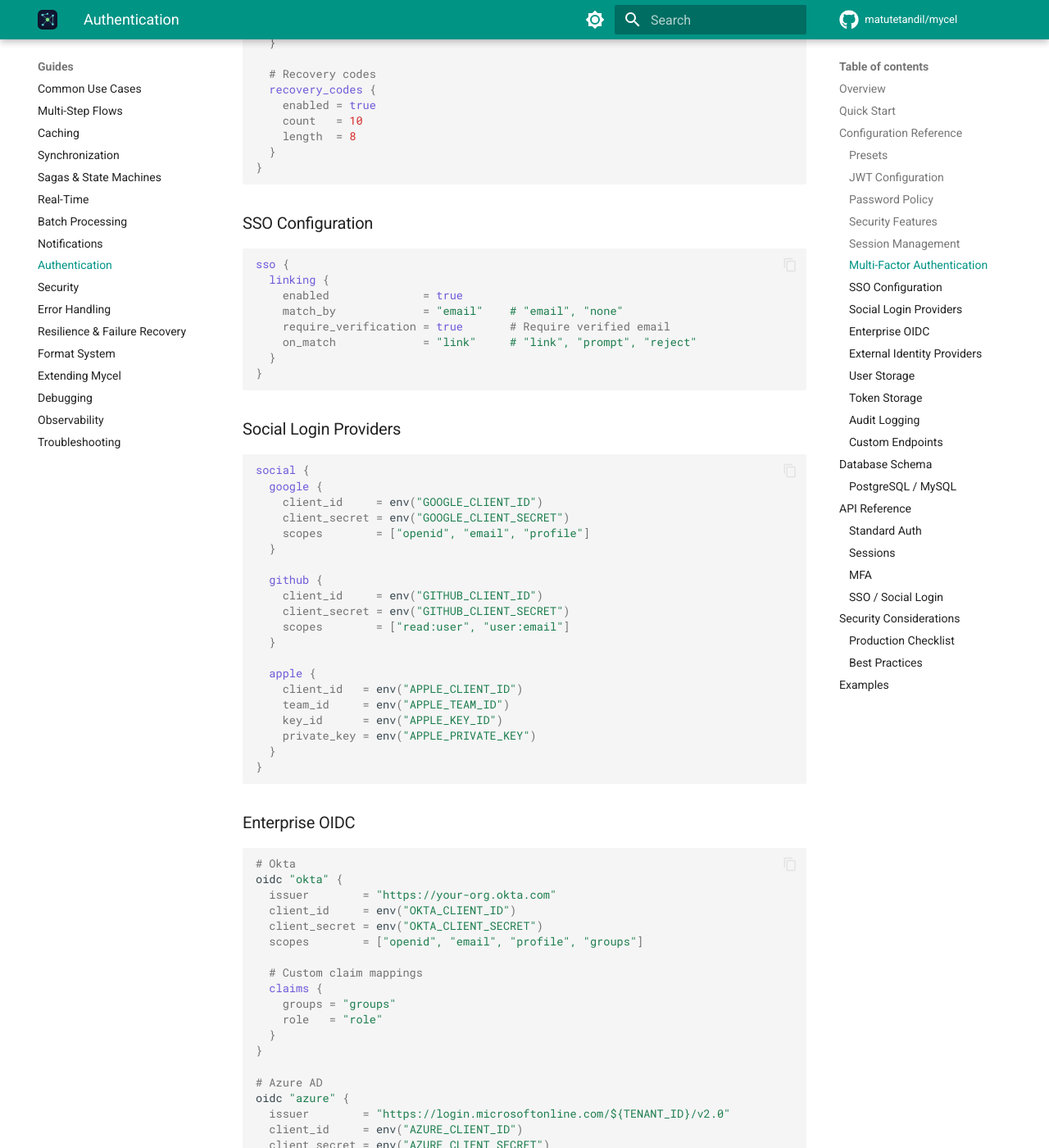
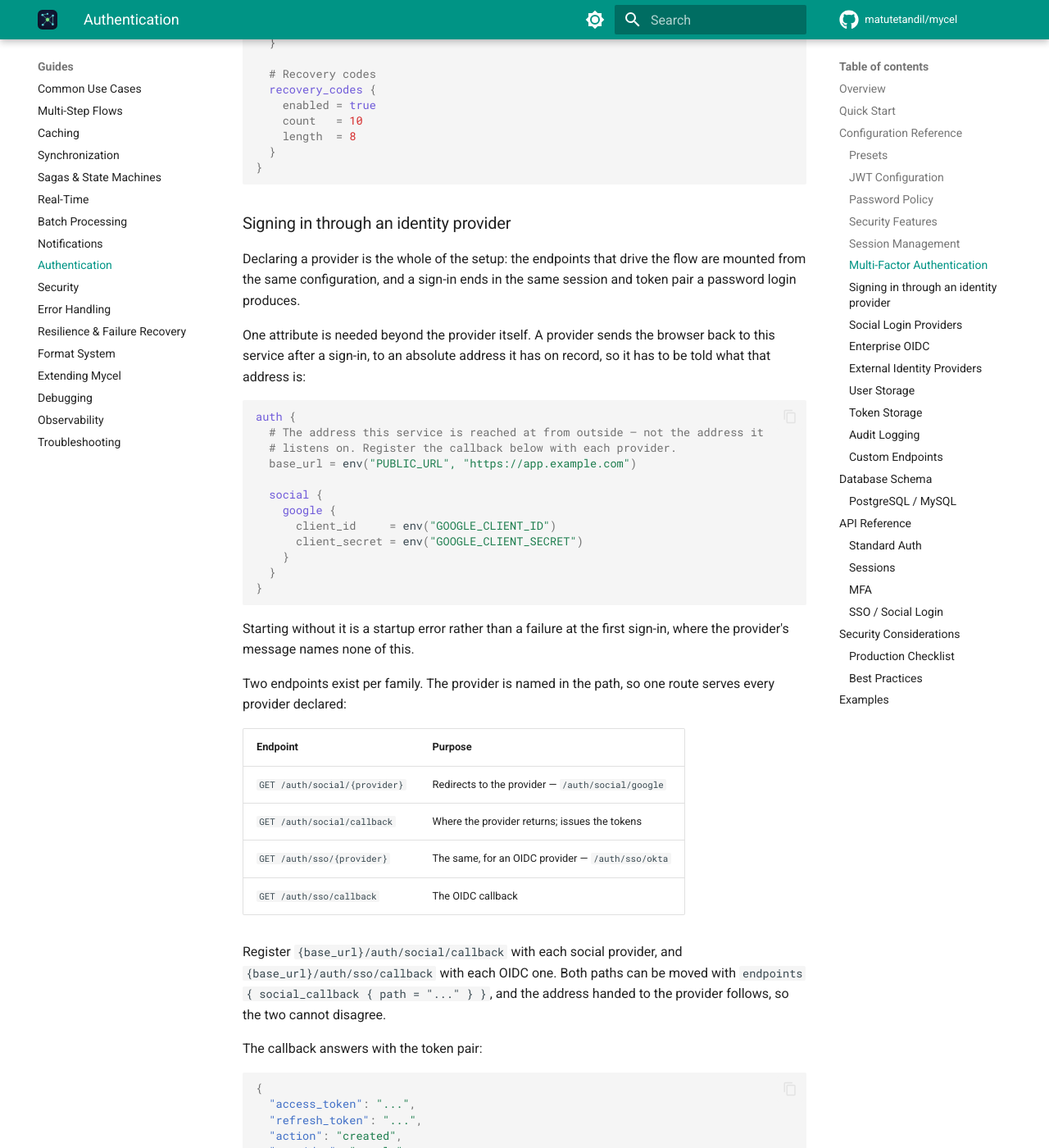
Before and after one commit to matutetandil/mycel, an MkDocs documentation site: the page built from docs/guides/auth.md, in a window 1280 px wide and 1400 px high, scrolled down 3428 px. Shown: the whole window at 82% size. Built offline with MkDocs 1.6.1 and Material for MkDocs 9.7.7, drawn with Linux system fonts in a browser that asks for light colours; comment, search, counter and statistics services are not loaded; some of the changed text lies outside the part shown.

Commit message:
Document single sign-on as it now works
The guide described a configuration the parser rejects: an sso block with a
linking block inside it, and an endpoints block with sso_start. It also
listed a callback path per provider and three account-linking endpoints,
none of which exist.

Rewritten against what runs, with the one attribute that is easy to miss
made prominent — a provider needs the public address of this service, and
without base_url startup now fails saying so. The endpoint table, the
response shape and what each value of action means are there, since the
callback answering with a token pair is the part a caller has to build on.

Account linking after the fact moves to the unwired list rather than
staying in the guide as a promise: the service has confirm, unlink and
list, and nothing routes to them.

````diff
--- a/docs/guides/auth.md
+++ b/docs/guides/auth.md
@@ -163,18 +163,64 @@
 }
 ```
 
-### SSO Configuration
+### Signing in through an identity provider
+
+Declaring a provider is the whole of the setup: the endpoints that drive the
+flow are mounted from the same configuration, and a sign-in ends in the same
+session and token pair a password login produces.
+
+One attribute is needed beyond the provider itself. A provider sends the browser
+back to this service after a sign-in, to an absolute address it has on record,
+so it has to be told what that address is:
 
 ```hcl
-sso {
-  linking {
-    enabled              = true
-    match_by             = "email"    # "email", "none"
-    require_verification = true       # Require verified email
-    on_match             = "link"     # "link", "prompt", "reject"
+auth {
+  # The address this service is reached at from outside — not the address it
+  # listens on. Register the callback below with each provider.
+  base_url = env("PUBLIC_URL", "https://app.example.com")
+
+  social {
+    google {
+      client_id     = env("GOOGLE_CLIENT_ID")
+      client_secret = env("GOOGLE_CLIENT_SECRET")
+    }
   }
 }
 ```
+
+Starting without it is a startup error rather than a failure at the first
+sign-in, where the provider's message names none of this.
+
+Two endpoints exist per family. The provider is named in the path, so one route
+serves every provider declared:
+
+| Endpoint | Purpose |
+|---|---|
+| `GET /auth/social/{provider}` | Redirects to the provider — `/auth/social/google` |
+| `GET /auth/social/callback` | Where the provider returns; issues the tokens |
+| `GET /auth/sso/{provider}` | The same, for an OIDC provider — `/auth/sso/okta` |
+| `GET /auth/sso/callback` | The OIDC callback |
+
+Register `{base_url}/auth/social/callback` with each social provider, and
+`{base_url}/auth/sso/callback` with each OIDC one. Both paths can be moved with
+`endpoints { social_callback { path = "..." } }`, and the address handed to the
+provider follows, so the two cannot disagree.
+
+The callback answers with the token pair:
+
+```json
+{
+  "access_token": "...",
+  "refresh_token": "...",
+  "action": "created",
+  "provider": "google",
+  "user": { "id": "...", "email": "person@example.com" }
+}
+```
+
+`action` says what happened to the account: `created` for a first sign-in,
+`existing` for a return, `linked` when the identity was attached to an account
+that was already there.
 
 ### Social Login Providers
 
@@ -420,14 +466,15 @@
     enabled = true
   }
 
-  # SSO
-  sso_start {
-    path    = "/sso/:provider"
+  # SSO. The route that starts a flow follows the callback's path and is not
+  # configured on its own.
+  social_callback {
+    path    = "/social/callback"
     method  = "GET"
     enabled = true
   }
   sso_callback {
-    path    = "/callback/:provider"
+    path    = "/sso/callback"
     method  = "GET"
     enabled = true
   }
@@ -573,11 +620,14 @@
 
 | Endpoint | Method | Description |
 |----------|--------|-------------|
-| `/auth/sso/:provider` | GET | Start SSO flow |
-| `/auth/callback/:provider` | GET/POST | OAuth callback |
-| `/auth/link/:provider` | POST | Link social account |
-| `/auth/unlink/:provider` | DELETE | Unlink social account |
-| `/auth/linked-accounts` | GET | List linked accounts |
+| `/auth/social/{provider}` | GET | Start a social sign-in |
+| `/auth/social/callback` | GET | Where a social provider returns |
+| `/auth/sso/{provider}` | GET | Start an OIDC sign-in |
+| `/auth/sso/callback` | GET | Where an OIDC provider returns |
+
+Linking an identity to an existing account happens during a sign-in, decided by
+matching the verified email. There are no endpoints yet for managing links
+afterwards.
 
 ## Security Considerations
 
````
Also changed, not shown: DISCREPANCIES.md (+1 -1 lines).
